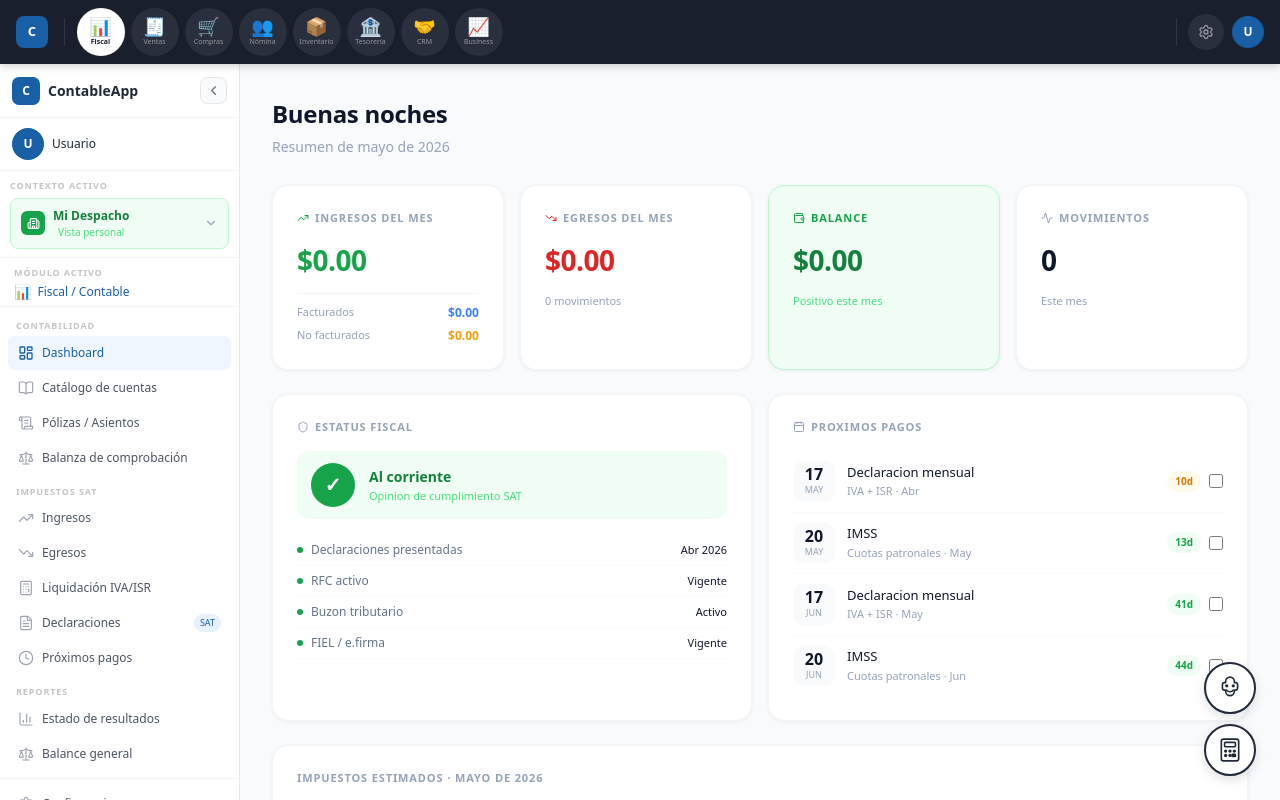
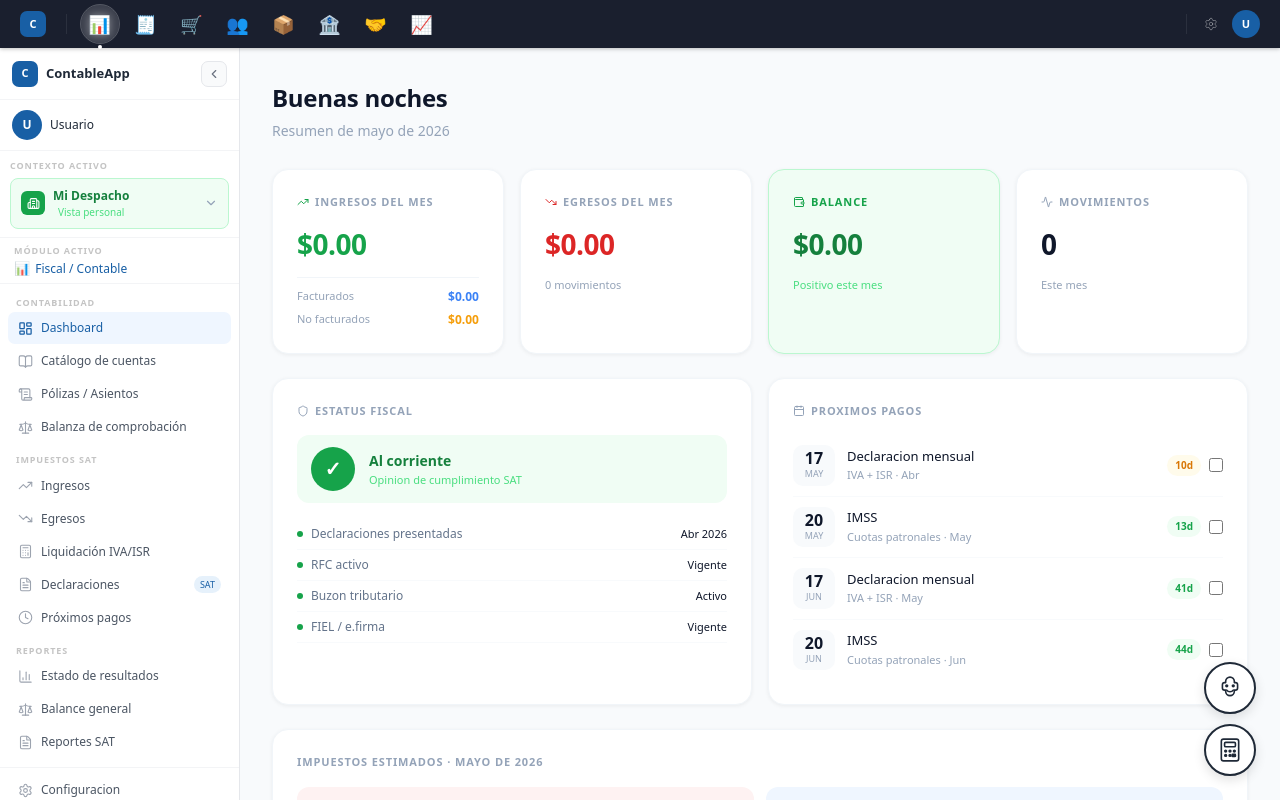
Before and after one commit to lermap52-blip/contable-app, a Next.js app: page / in a window 1280 px wide. Shown: the top 800 px of the page. Built offline with nearby package versions, Linux system fonts and the light colour scheme.

Commit message:
topbar minimalista con zoom y tooltip

```diff
--- a/app/layout.js
+++ b/app/layout.js
@@ -17,11 +17,7 @@ const authRoutes = ['/auth/login', '/auth/registro', '/auth/recuperar', '/auth/n
 
 const MODULOS = [
   {
-    id: 'fiscal',
-    label: 'Fiscal',
-    color: '#4ade80',
-    icon: '📊',
-    tag: 'Fiscal / Contable',
+    id: 'fiscal', label: 'Fiscal', color: '#4ade80', icon: '📊', tag: 'Fiscal / Contable',
     nav: [
       { section: 'Contabilidad', items: [
         { label: 'Dashboard', href: '/', icon: LayoutDashboard },
@@ -44,15 +40,10 @@ const MODULOS = [
     ]
   },
   {
-    id: 'ventas',
-    label: 'Ventas',
-    color: '#60a5fa',
-    icon: '🧾',
-    tag: 'Ventas y Facturación',
+    id: 'ventas', label: 'Ventas', color: '#60a5fa', icon: '🧾', tag: 'Ventas y Facturación',
     nav: [
       { section: 'Facturación', items: [
         { label: 'Facturas CFDI', href: '/facturas', icon: FileText },
-        { label: 'Nueva factura', href: '/facturas/nueva', icon: FileText, chip: 'CFDI 4.0' },
         { label: 'Notas de crédito', href: '/ventas/notas', icon: ScrollText },
         { label: 'Complementos de pago', href: '/ventas/complementos', icon: FileText },
       ]},
@@ -64,11 +55,7 @@ const MODULOS = [
     ]
   },
   {
-    id: 'compras',
-    label: 'Compras',
-    color: '#fb923c',
-    icon: '🛒',
-    tag: 'Compras y Gastos',
+    id: 'compras', label: 'Compras', color: '#fb923c', icon: '🛒', tag: 'Compras y Gastos',
     nav: [
       { section: 'Compras', items: [
         { label: 'Órdenes de compra', href: '/compras/ordenes', icon: ShoppingCart },
@@ -79,11 +66,7 @@ const MODULOS = [
     ]
   },
   {
-    id: 'nomina',
-    label: 'Nómina',
-    color: '#c084fc',
-    icon: '👥',
-    tag: 'Nómina y RRHH',
+    id: 'nomina', label: 'Nómina', color: '#c084fc', icon: '👥', tag: 'Nómina y RRHH',
     nav: [
       { section: 'Empleados', items: [
         { label: 'Expedientes digitales', href: '/nomina/empleados', icon: Users },
@@ -99,11 +82,7 @@ const MODULOS = [
     ]
   },
   {
-    id: 'inventarios',
-    label: 'Inventario',
-    color: '#fbbf24',
-    icon: '📦',
-    tag: 'Inventarios',
+    id: 'inventarios', label: 'Inventario', color: '#fbbf24', icon: '📦', tag: 'Inventarios',
     nav: [
       { section: 'Productos', items: [
         { label: 'Catálogo SKU', href: '/inventarios/productos', icon: Package },
@@ -117,11 +96,7 @@ const MODULOS = [
     ]
   },
   {
-    id: 'tesoreria',
-    label: 'Tesorería',
-    color: '#34d399',
-    icon: '🏦',
-    tag: 'Tesorería y Bancos',
+    id: 'tesoreria', label: 'Tesorería', color: '#34d399', icon: '🏦', tag: 'Tesorería y Bancos',
     nav: [
       { section: 'Cuentas', items: [
         { label: 'Cuentas bancarias', href: '/tesoreria/cuentas', icon: Landmark },
@@ -135,11 +110,7 @@ const MODULOS = [
     ]
   },
   {
-    id: 'crm',
-    label: 'CRM',
-    color: '#f472b6',
-    icon: '🤝',
-    tag: 'CRM Clientes',
+    id: 'crm', label: 'CRM', color: '#f472b6', icon: '🤝', tag: 'CRM Clientes',
     nav: [
       { section: 'CRM', items: [
         { label: 'Prospectos', href: '/crm/prospectos', icon: UserSearch },
@@ -149,11 +120,7 @@ const MODULOS = [
     ]
   },
   {
-    id: 'bi',
-    label: 'Business',
-    color: '#a78bfa',
-    icon: '📈',
-    tag: 'Business Intelligence',
+    id: 'bi', label: 'Business', color: '#a78bfa', icon: '📈', tag: 'Business Intelligence',
     nav: [
       { section: 'Dashboard', items: [
         { label: 'Resumen ejecutivo', href: '/bi/resumen', icon: BarChart3 },
@@ -448,9 +415,54 @@ function CalculadoraFlotante() {
   )
 }
 
+function DockButton({ modulo, activo, onClick }) {
+  const [hover, setHover] = useState(false)
+  return (
+    <div style={{position:'relative',display:'flex',flexDirection:'column',alignItems:'center'}}>
+      <button
+        onClick={onClick}
+        onMouseEnter={() => setHover(true)}
+        onMouseLeave={() => setHover(false)}
+        title={modulo.tag}
+        style={{
+          width:38,height:38,borderRadius:'50%',
+          display:'flex',alignItems:'center',justifyContent:'center',
+          cursor:'pointer',border:'none',
+          background:activo?'rgba(255,255,255,0.15)':'transparent',
+          outline:activo?'1.5px solid rgba(255,255,255,0.25)':'1.5px solid transparent',
+          fontSize:18,
+          transform:hover?'scale(1.3)':'scale(1)',
+          transition:'transform 0.2s cubic-bezier(.34,1.56,.64,1), background 0.15s, outline 0.15s',
+          flexShrink:0,
+        }}>
+        <span style={{lineHeight:1,filter:activo?'drop-shadow(0 0 4px rgba(255,255,255,0.4))':'none'}}>{modulo.icon}</span>
+      </button>
+      {/* Indicador activo */}
+      {activo && (
+        <div style={{width:4,height:4,borderRadius:'50%',background:'white',marginTop:2,position:'absolute',bottom:-6}}></div>
+      )}
+      {/* Tooltip */}
+      {hover && (
+        <div style={{
+          position:'absolute',top:'calc(100% + 10px)',left:'50%',
+          transform:'translateX(-50%)',
+          background:'rgba(10,15,28,0.95)',color:'white',
+          fontSize:11,fontWeight:500,padding:'5px 10px',borderRadius:7,
+          whiteSpace:'nowrap',pointerEvents:'none',
+          zIndex:300,
+          boxShadow:'0 4px 12px rgba(0,0,0,0.3)',
+          animation:'fadeIn 0.1s ease'
+        }}>
+          {modulo.tag}
+          <div style={{position:'absolute',top:-4,left:'50%',transform:'translateX(-50%)',width:8,height:8,background:'rgba(10,15,28,0.95)',clipPath:'polygon(50% 0%, 0% 100%, 100% 100%)'}}></div>
+        </div>
+      )}
+    </div>
+  )
+}
+
 function Sidebar({ user, moduloActivo, setModuloActivo, collapsed, setCollapsed }) {
   const pathname = usePathname()
-  const router = useRouter()
   const { clienteActivo } = useCliente()
   const [config, setConfig] = useState({})
 
@@ -473,31 +485,28 @@ function Sidebar({ user, moduloActivo, setModuloActivo, collapsed, setCollapsed
   const initials = nombre.charAt(0).toUpperCase()
   const accentColor = clienteActivo ? '#1d4ed8' : avatarColor
   const sidebarBg = clienteActivo ? '#f8faff' : 'white'
-
   const modulo = MODULOS.find(m => m.id === moduloActivo) || MODULOS[0]
 
   return (
-    <aside style={{width:collapsed?64:240,minWidth:collapsed?64:240,background:sidebarBg,borderRight:`0.5px solid ${clienteActivo?'#bfdbfe':'#e5e7eb'}`,display:'flex',flexDirection:'column',transition:'width 0.25s ease,min-width 0.25s ease',overflow:'hidden',position:'sticky',top:0,height:'100vh',boxShadow:clienteActivo?'1px 0 8px rgba(29,78,216,0.08)':'1px 0 8px rgba(0,0,0,0.04)'}}>
+    <aside style={{width:collapsed?64:240,minWidth:collapsed?64:240,background:sidebarBg,borderRight:`0.5px solid ${clienteActivo?'#bfdbfe':'#e5e7eb'}`,display:'flex',flexDirection:'column',transition:'width 0.25s ease,min-width 0.25s ease',overflow:'hidden',height:'100%',boxShadow:clienteActivo?'1px 0 8px rgba(29,78,216,0.08)':'1px 0 8px rgba(0,0,0,0.04)'}}>
 
-      {/* Logo y nombre app */}
-      <div style={{padding:'12px',borderBottom:`0.5px solid ${clienteActivo?'#dbeafe':'#f3f4f6'}`,display:'flex',alignItems:'center',justifyContent:collapsed?'center':'space-between',gap:10,minHeight:54}}>
+      <div style={{padding:'10px 12px',borderBottom:`0.5px solid ${clienteActivo?'#dbeafe':'#f3f4f6'}`,display:'flex',alignItems:'center',justifyContent:collapsed?'center':'space-between',gap:8,minHeight:52}}>
         {!collapsed && (
           <div style={{display:'flex',alignItems:'center',gap:8,overflow:'hidden'}}>
-            <div style={{width:28,height:28,minWidth:28,borderRadius:7,background:accentColor,display:'flex',alignItems:'center',justifyContent:'center',fontSize:12,color:'white',fontWeight:700}}>{appNombre.charAt(0)}</div>
-            <span style={{fontSize:14,fontWeight:600,color:'#1f2937',whiteSpace:'nowrap'}}>{appNombre}</span>
+            <div style={{width:26,height:26,minWidth:26,borderRadius:7,background:accentColor,display:'flex',alignItems:'center',justifyContent:'center',fontSize:11,color:'white',fontWeight:700}}>{appNombre.charAt(0)}</div>
+            <span style={{fontSize:13,fontWeight:600,color:'#1f2937',whiteSpace:'nowrap'}}>{appNombre}</span>
           </div>
         )}
         <button onClick={() => setCollapsed(!collapsed)}
           style={{background:'#f9fafb',border:'0.5px solid #e5e7eb',borderRadius:7,cursor:'pointer',display:'flex',alignItems:'center',justifyContent:'center',padding:5,color:'#6b7280',flexShrink:0}}
           onMouseEnter={e => e.currentTarget.style.background='#f3f4f6'}
           onMouseLeave={e => e.currentTarget.style.background='#f9fafb'}>
-          {collapsed?<ChevronRight size={15}/>:<ChevronLeft size={15}/>}
+          {collapsed?<ChevronRight size={14}/>:<ChevronLeft size={14}/>}
         </button>
       </div>
 
-      {/* Perfil */}
       <div style={{padding:collapsed?'10px 8px':'10px 12px',borderBottom:`0.5px solid ${clienteActivo?'#dbeafe':'#f3f4f6'}`,display:'flex',alignItems:'center',gap:8,justifyContent:collapsed?'center':'flex-start'}}>
-        <div style={{width:32,height:32,minWidth:32,borderRadius:'50%',background:accentColor,display:'flex',alignItems:'center',justifyContent:'center',fontSize:12,fontWeight:600,color:'white',flexShrink:0}}>{initials}</div>
+        <div style={{width:30,height:30,minWidth:30,borderRadius:'50%',background:accentColor,display:'flex',alignItems:'center',justifyContent:'center',fontSize:12,fontWeight:600,color:'white',flexShrink:0}}>{initials}</div>
         {!collapsed && (
           <div style={{overflow:'hidden'}}>
             <div style={{fontSize:12,fontWeight:500,color:'#1f2937',whiteSpace:'nowrap',overflow:'hidden',textOverflow:'ellipsis'}}>{nombre}</div>
@@ -506,21 +515,18 @@ function Sidebar({ user, moduloActivo, setModuloActivo, collapsed, setCollapsed
         )}
       </div>
 
-      {/* Selector cliente */}
       <SelectorCliente collapsed={collapsed} />
 
-      {/* Modulo activo label */}
       {!collapsed && (
-        <div style={{padding:'8px 14px 4px',borderBottom:'0.5px solid #f3f4f6'}}>
+        <div style={{padding:'6px 14px 4px',borderBottom:'0.5px solid #f3f4f6'}}>
           <div style={{fontSize:9,fontWeight:600,color:'#c4c4c4',textTransform:'uppercase',letterSpacing:'0.1em',marginBottom:2}}>Módulo activo</div>
-          <div style={{fontSize:12,fontWeight:500,color:accentColor,display:'flex',alignItems:'center',gap:6}}>
-            <span style={{fontSize:14}}>{modulo.icon}</span>
+          <div style={{fontSize:12,fontWeight:500,color:accentColor,display:'flex',alignItems:'center',gap:5}}>
+            <span style={{fontSize:13}}>{modulo.icon}</span>
             {modulo.tag}
           </div>
         </div>
       )}
 
-      {/* Nav dinámico */}
       <nav style={{flex:1,padding:'6px 8px',overflowY:'auto',display:'flex',flexDirection:'column',gap:1}}>
         {modulo.nav.map(group => (
           <div key={group.section} style={{marginBottom:2}}>
@@ -530,10 +536,10 @@ function Sidebar({ user, moduloActivo, setModuloActivo, collapsed, setCollapsed
               const isActive = pathname === item.href
               return (
                 <a key={item.label} href={item.href} title={collapsed?item.label:''}
-                  style={{display:'flex',alignItems:'center',gap:8,padding:collapsed?'9px':'8px 10px',borderRadius:7,cursor:'pointer',textDecoration:'none',background:isActive?(clienteActivo?'#dbeafe':'#EFF6FF'):'transparent',justifyContent:collapsed?'center':'flex-start',marginBottom:1,transition:'background 0.15s'}}
+                  style={{display:'flex',alignItems:'center',gap:8,padding:collapsed?'9px':'7px 10px',borderRadius:7,cursor:'pointer',textDecoration:'none',background:isActive?(clienteActivo?'#dbeafe':'#EFF6FF'):'transparent',justifyContent:collapsed?'center':'flex-start',marginBottom:1,transition:'background 0.15s'}}
                   onMouseEnter={e => { if(!isActive) e.currentTarget.style.background='#f9fafb' }}
                   onMouseLeave={e => { if(!isActive) e.currentTarget.style.background='transparent' }}>
-                  <Icon size={16} color={isActive?accentColor:'#9ca3af'} strokeWidth={isActive?2:1.75} />
+                  <Icon size={15} color={isActive?accentColor:'#9ca3af'} strokeWidth={isActive?2:1.75} />
                   {!collapsed && (
                     <>
                       <span style={{fontSize:12,color:isActive?accentColor:'#4b5563',fontWeight:isActive?500:400,whiteSpace:'nowrap',flex:1}}>{item.label}</span>
@@ -547,20 +553,19 @@ function Sidebar({ user, moduloActivo, setModuloActivo, collapsed, setCollapsed
         ))}
       </nav>
 
-      {/* Bottom */}
-      <div style={{padding:'8px',borderTop:`0.5px solid ${clienteActivo?'#dbeafe':'#f3f4f6'}`,display:'flex',flexDirection:'column',gap:1}}>
+      <div style={{padding:'6px 8px',borderTop:`0.5px solid ${clienteActivo?'#dbeafe':'#f3f4f6'}`,display:'flex',flexDirection:'column',gap:1}}>
         <a href="/configuracion" title={collapsed?'Configuracion':''}
-          style={{display:'flex',alignItems:'center',gap:8,padding:collapsed?'9px':'8px 10px',borderRadius:7,cursor:'pointer',textDecoration:'none',justifyContent:collapsed?'center':'flex-start',background:pathname==='/configuracion'?(clienteActivo?'#dbeafe':'#EFF6FF'):'transparent',transition:'background 0.15s'}}
+          style={{display:'flex',alignItems:'center',gap:8,padding:collapsed?'9px':'7px 10px',borderRadius:7,cursor:'pointer',textDecoration:'none',justifyContent:collapsed?'center':'flex-start',background:pathname==='/configuracion'?(clienteActivo?'#dbeafe':'#EFF6FF'):'transparent',transition:'background 0.15s'}}
           onMouseEnter={e => { if(pathname!=='/configuracion') e.currentTarget.style.background='#f9fafb' }}
           onMouseLeave={e => { if(pathname!=='/configuracion') e.currentTarget.style.background=pathname==='/configuracion'?(clienteActivo?'#dbeafe':'#EFF6FF'):'transparent' }}>
-          <Settings size={16} color={pathname==='/configuracion'?accentColor:'#9ca3af'} strokeWidth={1.75}/>
+          <Settings size={15} color={pathname==='/configuracion'?accentColor:'#9ca3af'} strokeWidth={1.75}/>
           {!collapsed && <span style={{fontSize:12,color:pathname==='/configuracion'?accentColor:'#4b5563',fontWeight:pathname==='/configuracion'?500:400}}>Configuracion</span>}
         </a>
         <button onClick={handleLogout} title={collapsed?'Cerrar sesion':''}
-          style={{display:'flex',alignItems:'center',gap:8,padding:collapsed?'9px':'8px 10px',borderRadius:7,cursor:'pointer',background:'none',border:'none',justifyContent:collapsed?'center':'flex-start',width:'100%',transition:'background 0.15s'}}
+          style={{display:'flex',alignItems:'center',gap:8,padding:collapsed?'9px':'7px 10px',borderRadius:7,cursor:'pointer',background:'none',border:'none',justifyContent:collapsed?'center':'flex-start',width:'100%',transition:'background 0.15s'}}
           onMouseEnter={e => e.currentTarget.style.background='#fef2f2'}
           onMouseLeave={e => e.currentTarget.style.background='none'}>
-          <LogOut size={16} color="#ef4444" strokeWidth={1.75}/>
+          <LogOut size={15} color="#ef4444" strokeWidth={1.75}/>
           {!collapsed && <span style={{fontSize:12,color:'#ef4444'}}>Cerrar sesion</span>}
         </button>
       </div>
@@ -574,27 +579,24 @@ function AppLayout({ children }) {
   const [collapsed, setCollapsed] = useState(false)
   const [user, setUser] = useState(null)
   const [moduloActivo, setModuloActivo] = useState('fiscal')
+  const [config, setConfig] = useState({})
   const isAuthPage = authRoutes.includes(pathname)
 
   useEffect(() => {
     supabase.auth.getUser().then(({ data }) => setUser(data.user))
     const saved = localStorage.getItem('modulo_activo')
     if (saved) setModuloActivo(saved)
+    const savedConfig = localStorage.getItem('config_app')
+    if (savedConfig) setConfig(JSON.parse(savedConfig))
+    const handler = (e) => setConfig(e.detail)
+    window.addEventListener('config_actualizada', handler)
+    return () => window.removeEventListener('config_actualizada', handler)
   }, [])
 
   const cambiarModulo = (id) => {
     setModuloActivo(id)
     localStorage.setItem('modulo_activo', id)
   }
-
-  const [config, setConfig] = useState({})
-  useEffect(() => {
-    const saved = localStorage.getItem('config_app')
-    if (saved) setConfig(JSON.parse(saved))
-    const handler = (e) => setConfig(e.detail)
-    window.addEventListener('config_actualizada', handler)
-    return () => window.removeEventListener('config_actualizada', handler)
-  }, [])
 
   const avatarColor = config.avatarColor || '#185FA5'
   const appNombre = config.appNombre || 'ContableApp'
@@ -612,30 +614,27 @@ function AppLayout({ children }) {
     <html lang="es">
       <body style={{margin:0,fontFamily:'system-ui,sans-serif',display:'flex',flexDirection:'column',minHeight:'100vh',background:'#f8fafc'}}>
 
-        {/* Topbar con burbujas */}
-        <div style={{background:'#1a1f2e',padding:'8px 16px',display:'flex',alignItems:'center',gap:6,flexShrink:0,overflowX:'auto',position:'sticky',top:0,zIndex:100,boxShadow:'0 2px 8px rgba(0,0,0,0.2)'}}>
-          <div style={{width:32,height:32,borderRadius:8,background:avatarColor,display:'flex',alignItems:'center',justifyContent:'center',fontSize:13,fontWeight:700,color:'white',flexShrink:0,marginRight:4}}>
+        {/* Topbar minimalista */}
+        <div style={{background:'#1a1f2e',padding:'5px 20px',display:'flex',alignItems:'center',gap:8,flexShrink:0,position:'sticky',top:0,zIndex:100,boxShadow:'0 1px 4px rgba(0,0,0,0.25)'}}>
+          <div style={{width:26,height:26,borderRadius:7,background:avatarColor,display:'flex',alignItems:'center',justifyContent:'center',fontSize:11,fontWeight:700,color:'white',flexShrink:0,marginRight:6}}>
             {appNombre.charAt(0)}
           </div>
-          <div style={{width:0.5,height:28,background:'rgba(255,255,255,0.1)',margin:'0 6px',flexShrink:0}}></div>
+          <div style={{width:0.5,height:20,background:'rgba(255,255,255,0.08)',margin:'0 6px',flexShrink:0}}></div>
 
           {MODULOS.map(m => (
-            <button key={m.id} onClick={() => cambiarModulo(m.id)} title={m.tag}
-              style={{minWidth:48,height:48,borderRadius:'50%',display:'flex',flexDirection:'column',alignItems:'center',justifyContent:'center',cursor:'pointer',gap:2,transition:'all 0.2s',border:moduloActivo===m.id?'2px solid white':'2px solid transparent',background:moduloActivo===m.id?'white':'rgba(255,255,255,0.07)',flexShrink:0,padding:'0 2px'}}
-              onMouseEnter={e => { if(moduloActivo!==m.id) e.currentTarget.style.background='rgba(255,255,255,0.13)' }}
-              onMouseLeave={e => { if(moduloActivo!==m.id) e.currentTarget.style.background='rgba(255,255,255,0.07)' }}>
-              <span style={{fontSize:18,lineHeight:1,filter:moduloActivo===m.id?'none':'none'}}>{m.icon}</span>
-              <span style={{fontSize:7,color:moduloActivo===m.id?'#1a1f2e':'rgba(255,255,255,0.5)',whiteSpace:'nowrap',fontWeight:moduloActivo===m.id?600:400}}>{m.label}</span>
-            </button>
+            <DockButton key={m.id} modulo={m} activo={moduloActivo===m.id} onClick={() => cambiarModulo(m.id)} />
           ))}
 
-          <div style={{marginLeft:'auto',display:'flex',alignItems:'center',gap:8,flexShrink:0}}>
-            <div style={{width:0.5,height:28,background:'rgba(255,255,255,0.1)',margin:'0 4px'}}></div>
-            <button onClick={() => cambiarModulo('fiscal')} title="Configuracion"
-              style={{width:36,height:36,borderRadius:'50%',background:'rgba(255,255,255,0.07)',border:'none',cursor:'pointer',display:'flex',alignItems:'center',justifyContent:'center'}}>
-              <Settings size={16} color="rgba(255,255,255,0.5)" />
+          <div style={{marginLeft:'auto',display:'flex',alignItems:'center',gap:6,flexShrink:0}}>
+            <div style={{width:0.5,height:20,background:'rgba(255,255,255,0.08)',margin:'0 4px'}}></div>
+            <button title="Configuracion" onClick={() => { window.location.href='/configuracion' }}
+              style={{width:30,height:30,borderRadius:'50%',background:'transparent',border:'none',cursor:'pointer',display:'flex',alignItems:'center',justifyContent:'center',transition:'transform 0.2s'}}
+              onMouseEnter={e => e.currentTarget.style.transform='scale(1.2)'}
+              onMouseLeave={e => e.currentTarget.style.transform='scale(1)'}>
+              <Settings size={14} color="rgba(255,255,255,0.4)" strokeWidth={1.5}/>
             </button>
-            <div style={{width:32,height:32,borderRadius:'50%',background:avatarColor,display:'flex',alignItems:'center',justifyContent:'center',fontSize:12,fontWeight:600,color:'white'}}>
+            <div style={{width:28,height:28,borderRadius:'50%',background:avatarColor,display:'flex',alignItems:'center',justifyContent:'center',fontSize:11,fontWeight:600,color:'white',cursor:'pointer'}}
+              title={nombre}>
               {nombre.charAt(0).toUpperCase()}
             </div>
           </div>
@@ -643,11 +642,11 @@ function AppLayout({ children }) {
 
         {/* Banner cliente activo */}
         {clienteActivo && (
-          <div style={{background:'#1d4ed8',padding:'7px 20px',display:'flex',alignItems:'center',gap:12,zIndex:50,flexShrink:0}}>
-            <div style={{width:20,height:20,borderRadius:5,background:'rgba(255,255,255,0.2)',display:'flex',alignItems:'center',justifyContent:'center',fontSize:10,fontWeight:700,color:'white',flexShrink:0}}>{clienteActivo.nombre.charAt(0)}</div>
-            <span style={{fontSize:11,color:'rgba(255,255,255,0.8)'}}>Consultando cliente:</span>
+          <div style={{background:'#1d4ed8',padding:'6px 20px',display:'flex',alignItems:'center',gap:10,zIndex:50,flexShrink:0}}>
+            <div style={{width:18,height:18,borderRadius:5,background:'rgba(255,255,255,0.2)',display:'flex',alignItems:'center',justifyContent:'center',fontSize:9,fontWeight:700,color:'white',flexShrink:0}}>{clienteActivo.nombre.charAt(0)}</div>
+            <span style={{fontSize:11,color:'rgba(255,255,255,0.75)'}}>Consultando cliente:</span>
             <span style={{fontSize:12,fontWeight:600,color:'white'}}>{clienteActivo.nombre}</span>
-            <span style={{fontSize:11,color:'rgba(255,255,255,0.6)',fontFamily:'monospace'}}>{clienteActivo.rfc}</span>
+            <span style={{fontSize:10,color:'rgba(255,255,255,0.55)',fontFamily:'monospace'}}>{clienteActivo.rfc}</span>
           </div>
         )}
 
```
